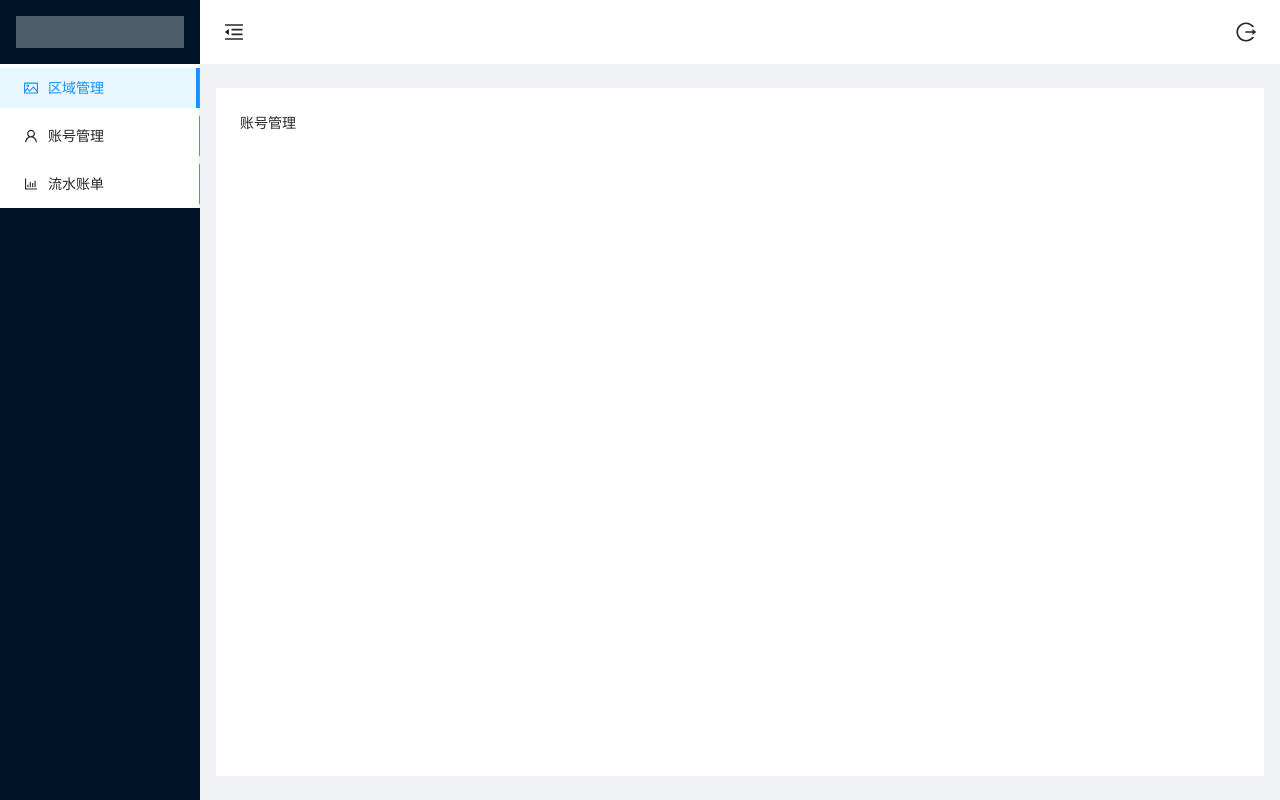
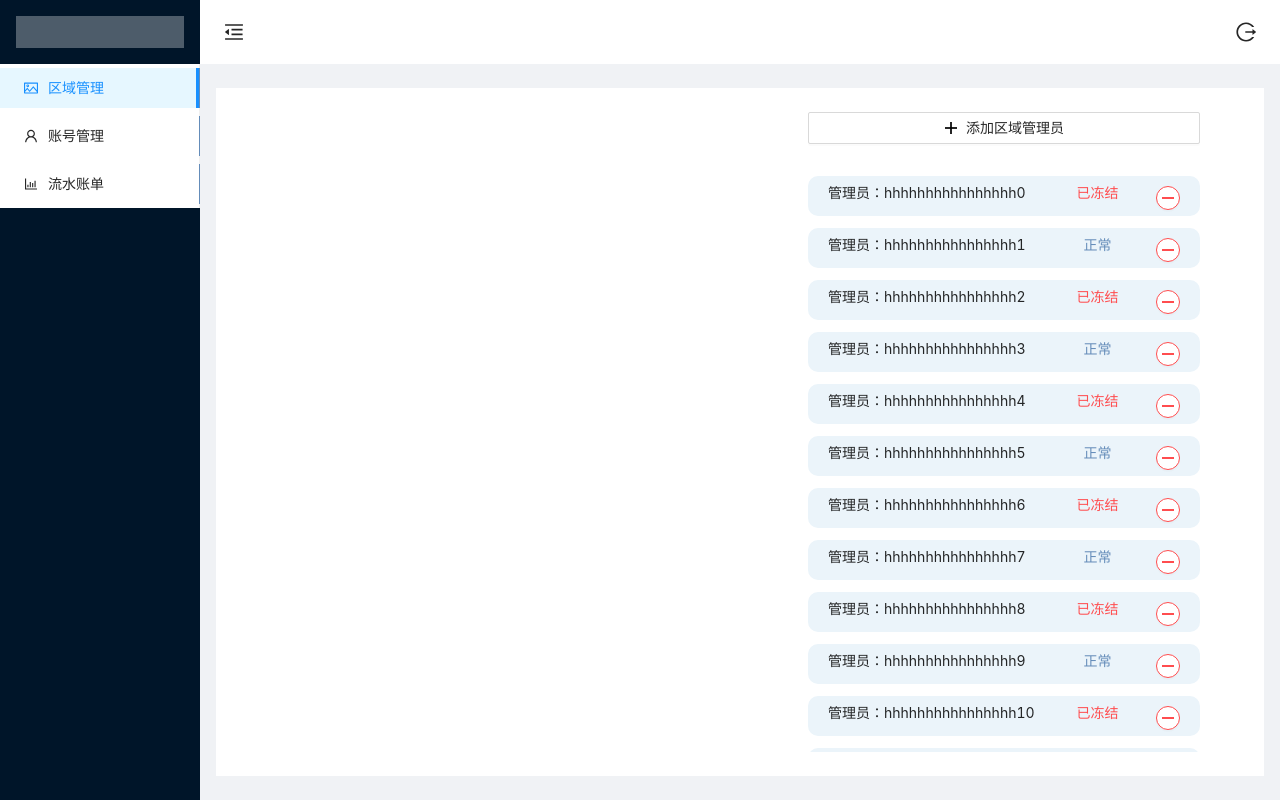
Before and after one commit to daytoykkk/game_vehicleManagement, a React (Create React App) app: page /boss/account in a window 1280 px wide. Built offline with nearby package versions, Linux system fonts and the light colour scheme.

Commit message:
feat:完成账号管理界面

```diff
--- a/src/api/bossApi.js
+++ b/src/api/bossApi.js
@@ -7,3 +7,5 @@ export const reqCreateAreaAdmin = (data) => ajax('/boss/createAreaAdmin', data,
 export const reqGetAreaPage = (params) => ajax('/boss/getAreaPage', params, 'GET');
 
 export const reqGetTime = (data) => ajax('/boss/getAreaDayAmount', data, 'POST')
+
+export const reqGetAreaAdmin = (params) => ajax('/boss/getAreaAdmin', params, 'GET')
--- a/src/api/index.js
+++ b/src/api/index.js
@@ -4,6 +4,7 @@ import {
     reqCreateAreaAdmin,
     reqGetAreaPage,
     reqGetTime,
+    reqGetAreaAdmin,
 } from './bossApi'
 
 export {
@@ -14,4 +15,5 @@ export {
     reqCreateAreaAdmin,
     reqGetAreaPage,
     reqGetTime,
+    reqGetAreaAdmin,
 }
--- a/src/pages/bossAccount/index.jsx
+++ b/src/pages/bossAccount/index.jsx
@@ -1,11 +1,175 @@
 import React, { Component } from 'react'
 import './index.less'
+import { Button, Input, Form, Modal, message } from 'antd'
+import { PlusOutlined, MinusOutlined } from '@ant-design/icons'
+import {
+    reqGetAreaPage,
+    reqCreateAreaAdmin,
+    reqGetAreaAdmin
+} from '../../api/index'
 
 export default class BossAccount extends Component {
+
+    state = {
+        areaId: "0",
+        areaName: "",
+        visible: false,
+        isLoading: false,
+        areaList: [],
+        adminList: []
+    }
+
+    //todo 获取区域列表
+    // UNSAFE_componentWillMount = async () => {
+    //     return new Promise(async resolve=>{
+    //         let res = await reqGetAreaPage({ 'page': 1, 'size': 1000 });
+    //         let list = await reqGetAreaAdmin({ 'areaId': res.data.data[0].areaId })
+    //         this.setState({
+    //             areaList: res.data.data,
+    //             areaId: res.data.data[0].areaId,
+    //             adminList: list.data
+    //         })
+    //     })
+    // }
+    getArea = async () => {
+        let res = await reqGetAreaPage({ 'page': 1, 'size': 1000 });
+        this.setState({
+            areaList: res.data.data,
+            areaId: res.data.data[0].areaId
+        })
+    }
+
+    // 获取区域管理员
+    getAreaAdmin = async () => {
+        let res = await reqGetAreaAdmin({ 'areaId': this.state.areaId })
+        console.log(JSON.stringify(res))
+    }
+
+    // 选择区域
+    handleChangeArea = (item) => {
+        this.setState({
+            areaId:item.areaId
+        })
+        this.getAreaAdmin()
+    }
+
+    // 添加区域管理员
+    showModal = () => {
+        this.setState({
+            visible:true
+        })
+    }
+
+    handleOk = async  (values) => {
+        this.setState({ isLoading: true})
+        let res = await reqCreateAreaAdmin(values)
+        if(res.msg === 'success') {
+            this.setState({
+                isLoading: false,
+                visible: false
+            })
+            message.success('添加管理员成功！')
+            this.getAreaAdmin();
+        }else{
+            this.setState({
+                isLoading: false
+            })
+            message.warn(res.msg)
+        }
+    }
+
+    handleCancel = () => {
+        this.setState({
+            visible: false,
+            isLoading: false
+        })
+        message.info('取消添加。')
+    }
+
+    mockList = []
+
     render() {
+
+        for(let i=0;i<20;i++) {
+            this.mockList.push({
+                username: "hhhhhhhhhhhhhhhh" + i,
+                status: i%2
+            })
+        }
+
         return (
             <div className="bossAccount">
-                账号管理
+                <div className="itemBox leftBox">
+                    {
+                        this.state.areaList.map((item,index) => {
+                            return <div onClick={this.handleChangeArea.bind(this, item)} key={index} className={item.areaId === this.state.areaId ? "areaItem areaItemClick" : "areaItem"}>
+                                <p>区域名称：{item.areaName}</p>
+                                <p>区域编号：{item.areaId}</p>
+                            </div>
+                        }, this)
+                    }
+                </div>
+                <div className="itemBox rightBox">
+                    <Button onClick={this.showModal} className="addBtn" icon={<PlusOutlined />}>添加区域管理员</Button>
+                    <Modal
+                        title="添加区域管理员"
+                        visible={this.state.visible}
+                        centered={true}
+                        footer={null}
+                        closable={false}
+                    >
+                        <Form
+                            name="areaAdminForm"
+                            labelCol={{ span: 6 }}
+                            wrapperCol={{ span: 16 }}
+                            initialValues={{ remember: false }}
+                            onFinish={this.handleOk}
+                            autoComplete="off"
+                        >
+                            <Form.Item
+                                label="区域编号"
+                                name="areaId"
+                                rules={[{ required: true, message: '请输入区域编号！' }]}
+                            >
+                                <Input />
+                            </Form.Item>
+                            <Form.Item
+                                label="管理员名称"
+                                name="username"
+                                rules={[{ required: true, message: '请输入用户名！' }]}
+                            >
+                                <Input />
+                            </Form.Item>
+                            <Form.Item
+                                label="密码"
+                                name="password"
+                                rules={[{ required: true, message: '请输入初始密码！' }]}
+                            >
+                                <Input.Password />
+                            </Form.Item>
+
+                            <Form.Item wrapperCol={{ offset: 8, span: 16 }}>
+                                <Button onClick={this.handleCancel}>
+                                    取消
+                                </Button>
+                                <Button type="primary" loading={this.state.isLoading} htmlType="submit" style={{ marginLeft: '20px' }}>
+                                    添加
+                                </Button>
+                            </Form.Item>
+                        </Form>
+                    </Modal>
+                    <div className="adminBox">
+                        {
+                            this.mockList.map((item,index) => {
+                                return <div className="adminItem" key={index}>
+                                    <span className="adminSpan">管理员：{item.username}</span>
+                                    <span style={{color: item.status===0?'#ff4e50':'#648cb9'}}>{item.status===0? '已冻结':'正常'}</span>
+                                    <Button shape="circle" danger size="small" icon={<MinusOutlined />} />
+                                </div>
+                            },this)
+                        }
+                    </div>
+                </div>
             </div>
         )
     }
--- a/src/pages/bossAccount/index.less
+++ b/src/pages/bossAccount/index.less
@@ -0,0 +1,65 @@
+.bossAccount {
+    padding: 0 2%;
+    display: flex;
+    justify-content: space-between;
+
+    .itemBox {
+        width: 45%;
+        height: calc(100vh - 160px);
+    }
+
+    .leftBox {
+        overflow: auto;
+
+        .areaItem {
+            background-color: #ebf4fa;
+            border-radius: 10px;
+            height: 66px;
+            font-size: 14px;
+            line-height: 14px;
+            margin-bottom: 12px;
+            padding: 10px 20px;
+            cursor: pointer;
+        }
+
+        .areaItemClick {
+            background-color: #648cb9;
+            color: white;
+        }
+    }
+
+    .rightBox {
+        padding: 0px 20px;
+
+        .addBtn {
+            width: 100%;
+        }
+
+        .adminBox {
+            width: 100%;
+            height: calc(100vh - 204px);
+            margin-top: 12px;
+            padding: 20px 0;
+            overflow: auto;
+
+            .adminItem {
+                height: 40px;
+                background-color: #ebf4fa;
+                border-radius: 10px;
+                margin-bottom: 12px;
+                padding: 10px 20px;
+                font-size: 14px;
+                line-height: 14px;
+                display: flex;
+                justify-content: space-between;
+
+                .adminSpan{
+                    width: 60%;
+                    overflow: hidden;
+                    text-overflow: ellipsis;
+                    white-space: nowrap;
+                }
+            }
+        }
+    }
+}
--- a/src/pages/bossArea/index.jsx
+++ b/src/pages/bossArea/index.jsx
@@ -33,9 +33,9 @@ export default class BossArea extends Component {
     //todo 搜索
     onSearch = async (value) => {
         // console.log(value)
-        let array = ["2021-09-08 0:0:0","2021-09-09 0:0:0","2021-09-06 0:0:0","2021-09-07 0:0:0","2021-09-10 0:0:0","2021-09-11 0:0:0"]
+        let array = ["2021-09-08 00:00:00","2021-09-09 00:00:00","2021-09-06 00:00:00","2021-09-07 00:00:00","2021-09-10 00:00:00","2021-09-11 00:00:00"]
         const data = {
-            arrayId: 1,
+            areaId: "1",
             dates:array
         }
         let res = await reqGetTime(data)
@@ -72,7 +72,8 @@ export default class BossArea extends Component {
 
     handleCancel = () => {
         this.setState({
-            visible: false
+            visible: false,
+            isLoading: false
         })
         message.info('取消添加。')
     }
@@ -142,7 +143,7 @@ export default class BossArea extends Component {
                 <Table
                     columns={bossAreaColumns}
                     dataSource={this.state.tableData}
-                    key={'areaId'}
+                    rowKey={columns => columns.arrayId}
                     pagination={{
                         current: this.state.current,
                         total: this.state.total,
```
